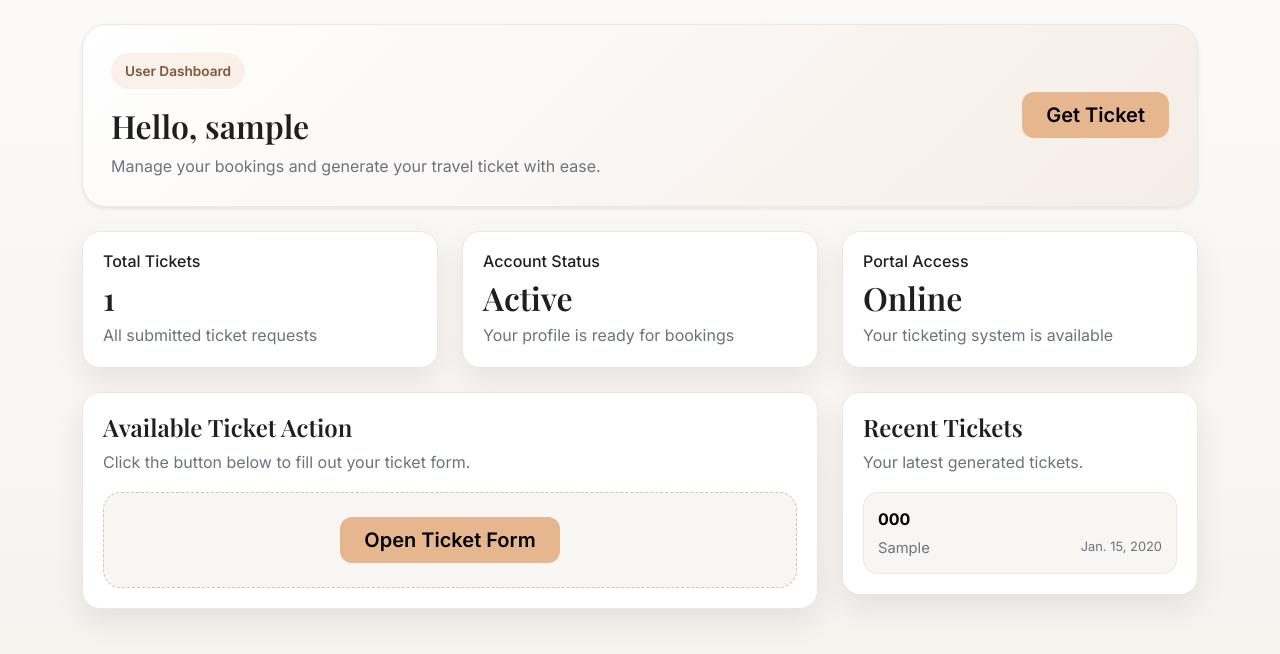
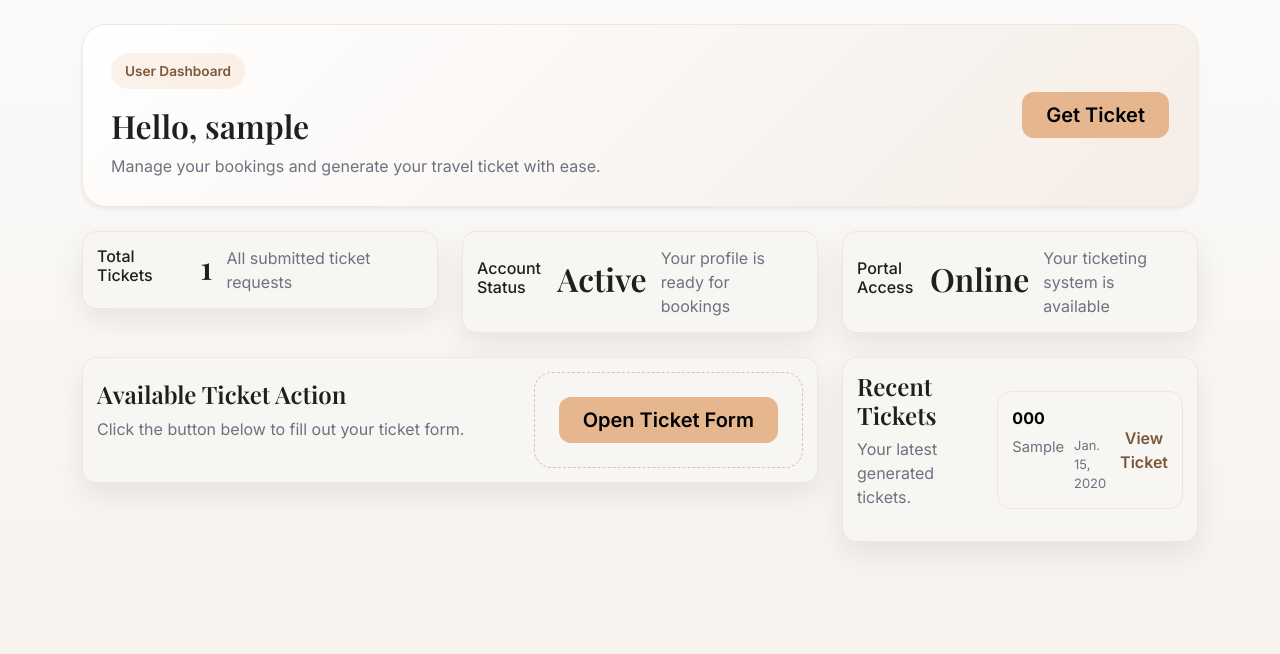
Before and after one commit to JessesCUkaegbu/Golden-Dragon-Tours-Portal, a Django app: page /dashboard/ in a window 1280 px wide. Shown: the part 80-734 px from the top of the page. Run offline with Django 5.2, Linux system fonts and the light colour scheme; a user stored in the database is signed in; tables that the repository leaves empty hold one stand-in row (values such as "Sample post"); grey boxes marked "Sample" are stand-in pictures.

Commit message:
Added view ticket button

```diff
--- a/travel_portal/portal/static/portal/css/style.css
+++ b/travel_portal/portal/static/portal/css/style.css
@@ -310,9 +310,11 @@ h5 {
   border-radius: 14px;
   background: var(--bg-soft);
   border: 1px solid var(--border-soft);
-}
-
-.ticket-list-code {
+  display: flex;
+  align-items: center;
+  justify-content: space-between;
+  gap: 14px;
+}.ticket-list-code {
   font-weight: 700;
   color: #000;
   margin-bottom: 6px;
@@ -407,10 +409,15 @@ h5 {
 .dashboard-stat-card,
 .content-card,
 .ticket-list-item {
-  transition: transform 0.25s ease, box-shadow 0.25s ease;
-}
-
-.mini-stat-card:hover,
+  padding: 14px;
+  border-radius: 14px;
+  background: var(--bg-soft);
+  border: 1px solid var(--border-soft);
+  display: flex;
+  align-items: center;
+  justify-content: space-between;
+  gap: 14px;
+}.mini-stat-card:hover,
 .feature-card:hover,
 .dashboard-stat-card:hover,
 .content-card:hover,
@@ -447,3 +454,17 @@ h5 {
     font-size: 2rem;
   }
 }
+
+
+.ticket-view-link {
+  border: none;
+  background: transparent;
+  color: #7c5739;
+  font-weight: 600;
+  padding: 6px 0;
+}
+
+.ticket-view-link:hover {
+  color: #5f4028;
+  text-decoration: underline;
+}
--- a/travel_portal/portal/templates/portal/dashboard.html
+++ b/travel_portal/portal/templates/portal/dashboard.html
@@ -76,10 +76,103 @@
         <div class="ticket-list">
           {% for ticket in tickets %}
           <div class="ticket-list-item">
-            <div class="ticket-list-code">{{ ticket.reference_code }}</div>
-            <div class="ticket-list-meta">
-              <span>{{ ticket.tour_package }}</span>
-              <small>{{ ticket.travel_date }}</small>
+            <div class="ticket-list-main">
+              <div class="ticket-list-code">{{ ticket.reference_code }}</div>
+              <div class="ticket-list-meta">
+                <span>{{ ticket.tour_package }}</span>
+                <small>{{ ticket.travel_date }}</small>
+              </div>
+            </div>
+            <button
+              type="button"
+              class="ticket-view-link"
+              data-bs-toggle="modal"
+              data-bs-target="#ticketInfoModal-{{ ticket.id }}"
+            >
+              View Ticket
+            </button>
+          </div>
+
+          <div
+            class="modal fade"
+            id="ticketInfoModal-{{ ticket.id }}"
+            tabindex="-1"
+            aria-hidden="true"
+          >
+            <div class="modal-dialog modal-lg modal-dialog-centered">
+              <div class="modal-content ticket-modal-card">
+                <div class="modal-header border-0">
+                  <div>
+                    <span class="modal-mini-title">Digital Ticket</span>
+                    <h4 class="mb-0">Golden Dragon Tours</h4>
+                  </div>
+                  <button
+                    type="button"
+                    class="btn-close"
+                    data-bs-dismiss="modal"
+                  ></button>
+                </div>
+
+                <div class="modal-body">
+                  <div class="ticket-preview-card">
+                    <div class="row align-items-center g-4">
+                      <div class="col-md-7">
+                        <div class="ticket-detail-grid">
+                          <div>
+                            <small>Reference Code</small>
+                            <h5>{{ ticket.reference_code }}</h5>
+                          </div>
+                          <div>
+                            <small>Guest Name</small>
+                            <h5>{{ ticket.full_name }}</h5>
+                          </div>
+                          <div>
+                            <small>Email</small>
+                            <h6>{{ ticket.email }}</h6>
+                          </div>
+                          <div>
+                            <small>Tour Package</small>
+                            <h6>{{ ticket.tour_package }}</h6>
+                          </div>
+                          <div>
+                            <small>Travel Date</small>
+                            <h6>{{ ticket.travel_date }}</h6>
+                          </div>
+                          <div>
+                            <small>Quantity</small>
+                            <h6>{{ ticket.quantity }}</h6>
+                          </div>
+                        </div>
+                      </div>
+
+                      <div class="col-md-5 text-center">
+                        {% if ticket.barcode_image %}
+                        <div class="barcode-card">
+                          <img
+                            src="{{ ticket.barcode_image.url }}"
+                            class="img-fluid"
+                            alt="Barcode"
+                          />
+                        </div>
+                        {% endif %}
+                        <p class="barcode-note mt-2">
+                          Present this barcode at the point of entry.
+                        </p>
+                      </div>
+                    </div>
+                  </div>
+                </div>
+
+                <div class="modal-footer border-0">
+                  <button
+                    type="button"
+                    class="btn btn-brand-dark"
+                    data-bs-dismiss="modal"
+                  >
+                    Close
+                  </button>
+                </div>
+              </div>
             </div>
           </div>
           {% empty %}
```
